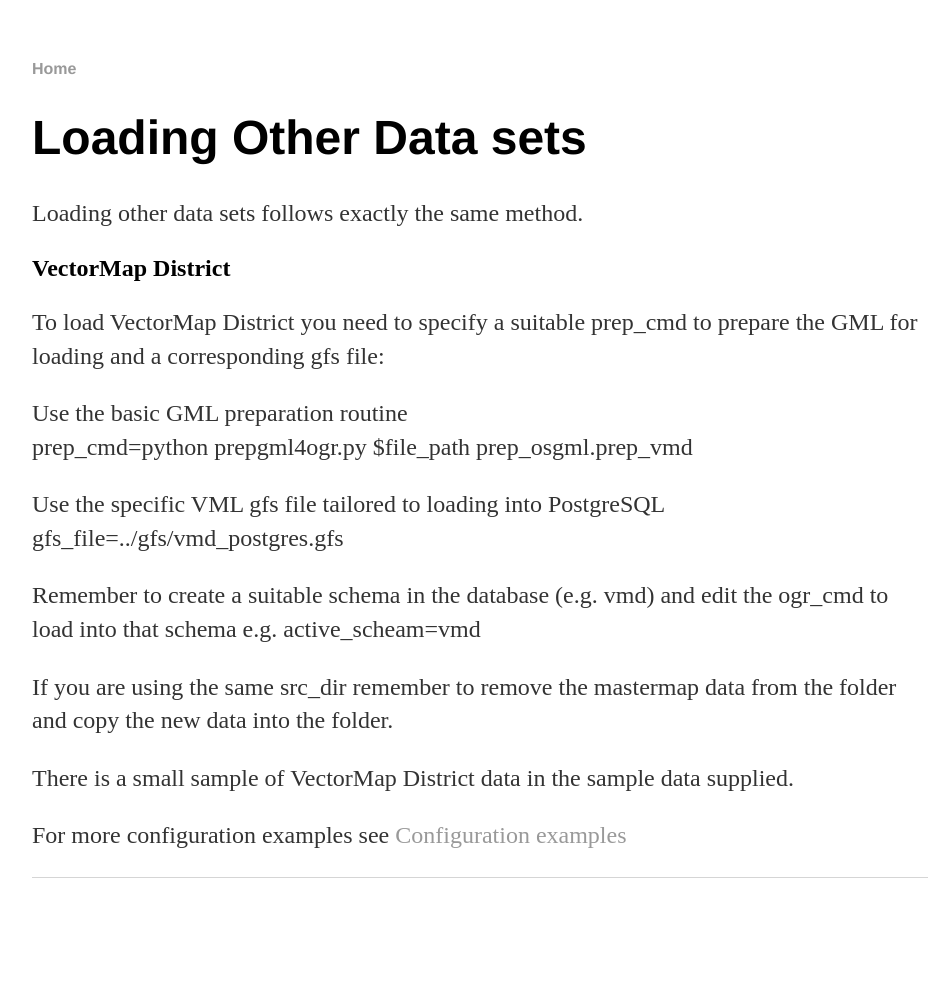
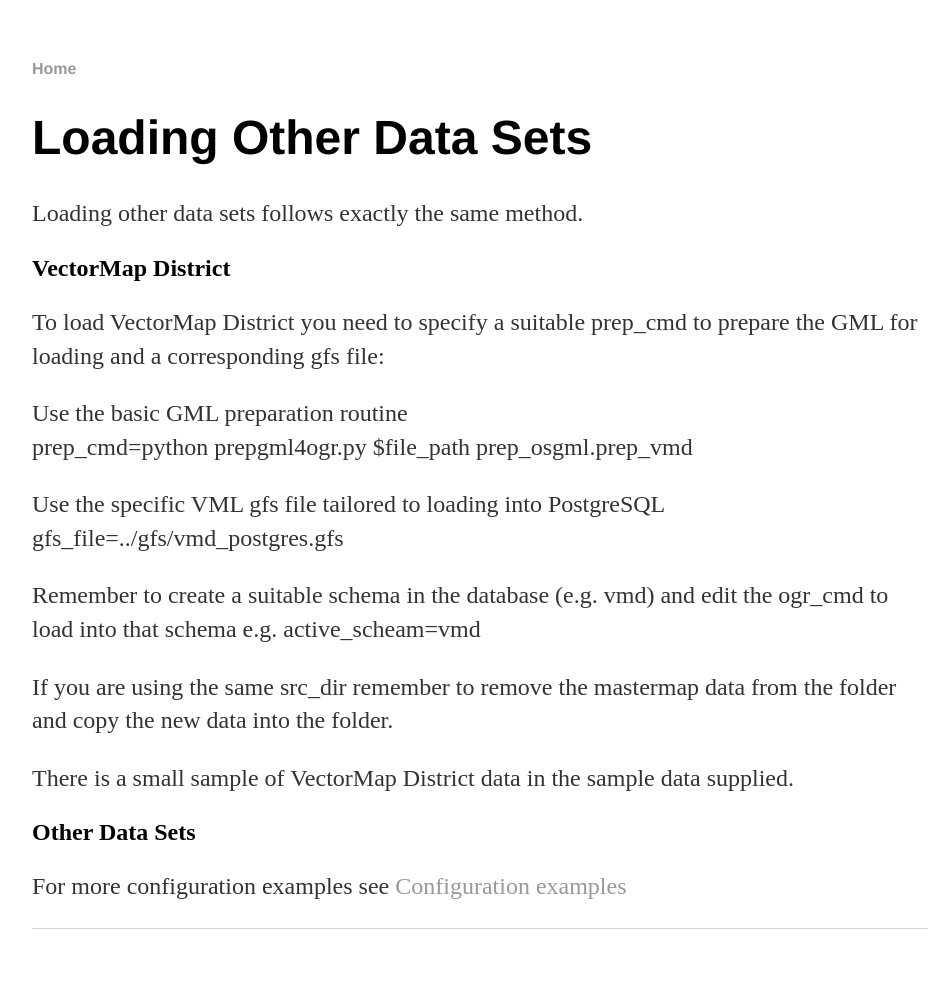
Before and after one commit to walkermatt/aileenh.github.io, a Jekyll site: the page built from loading-other-datasets.md, in a window 1280 px wide. Shown: the whole page, without its empty margins (160-1109 px from the left). Built offline with Jekyll 4.4.1, drawn with Linux system fonts in a browser that asks for light colours; before the commit the page ends 938 px from its top, so only the background shows below that.

Commit message:
Update loading-other-datasets.md

```diff
--- a/loading-other-datasets.md
+++ b/loading-other-datasets.md
@@ -2,7 +2,7 @@
 layout: default
 title: Load Other Datasets
 ---
-# Loading Other Data sets #
+# Loading Other Data Sets #
 
 Loading other data sets follows exactly the same method.
 
@@ -24,4 +24,6 @@
 
 There is a small sample of VectorMap District data in the sample data supplied.
 
+## Other Data Sets ##
+
 For more configuration examples see [Configuration examples](https://github.com/AstunTechnology/Loader/wiki/Configuration-examples)
```
